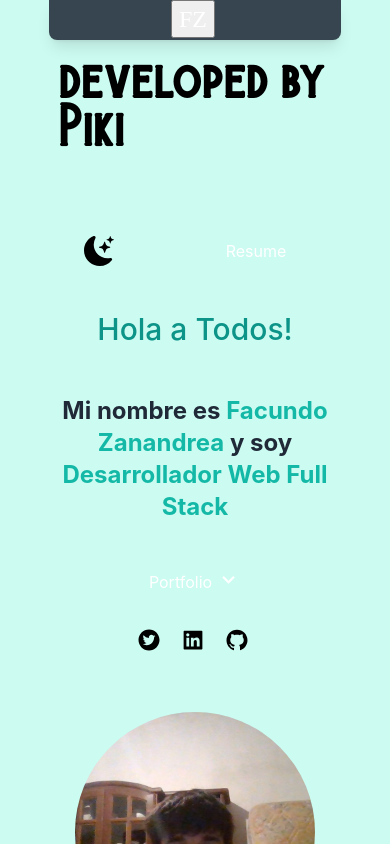
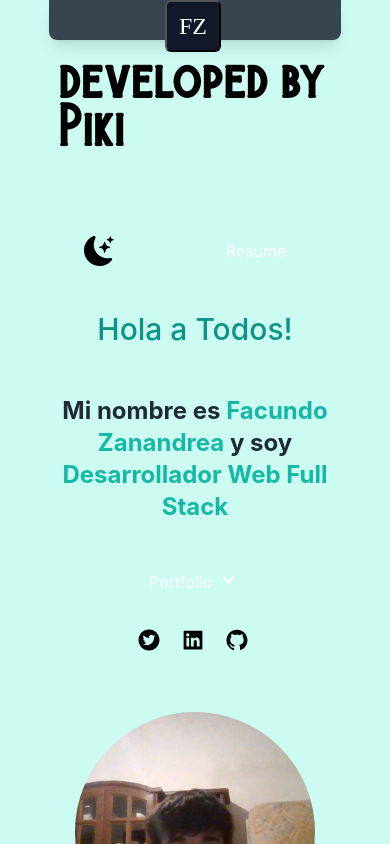
Before and after one commit to Facuzanan88/portfolio-react, a Next.js app: page / in a window 390 px wide. Shown: the top 844 px of the page. Built offline with nearby package versions, Linux system fonts and the light colour scheme; a web font is replaced by a local one.

Commit message:
barra lateral

```diff
--- a/pages/index.tsx
+++ b/pages/index.tsx
@@ -224,7 +224,7 @@ export default function Home() {
               >
                 <div className="flex-shrink-0 ">
                   <button
-                    /*  className="text-white dark:text-gray-900 lg:text-3xl text-2xl bg-gray-900 dark:bg-white dark:bg-opacity-50 px-3 py-2 rounded-md font-medium justify-end" */
+                    className="text-white dark:text-gray-900 lg:text-3xl text-2xl bg-gray-900 dark:bg-white dark:bg-opacity-50 px-3 py-2 rounded-md font-medium justify-end focus:outline-none"
                     onClick={handleButtonClick}
                   >
                     <a className=" font-Tragicastle lg:text-3xl text-2xl  text-white dark:text-gray-900 lg:ml-2">
@@ -237,7 +237,7 @@ export default function Home() {
                     <>
                       <a
                         href="#inicio"
-                        className="text-gray-300 hover:text-white dark:text-gray-900 dark:hover:text-white px-3 py-2 rounded-md text-base font-medium justify-end"
+                        className="text-gray-300 hover:text-white dark:text-gray-900 dark:hover:text-white px-3 py-2 rounded-md text-base font-medium"
                         onClick={handleLinkClick}
                       >
                         <AiOutlineHome />
```
